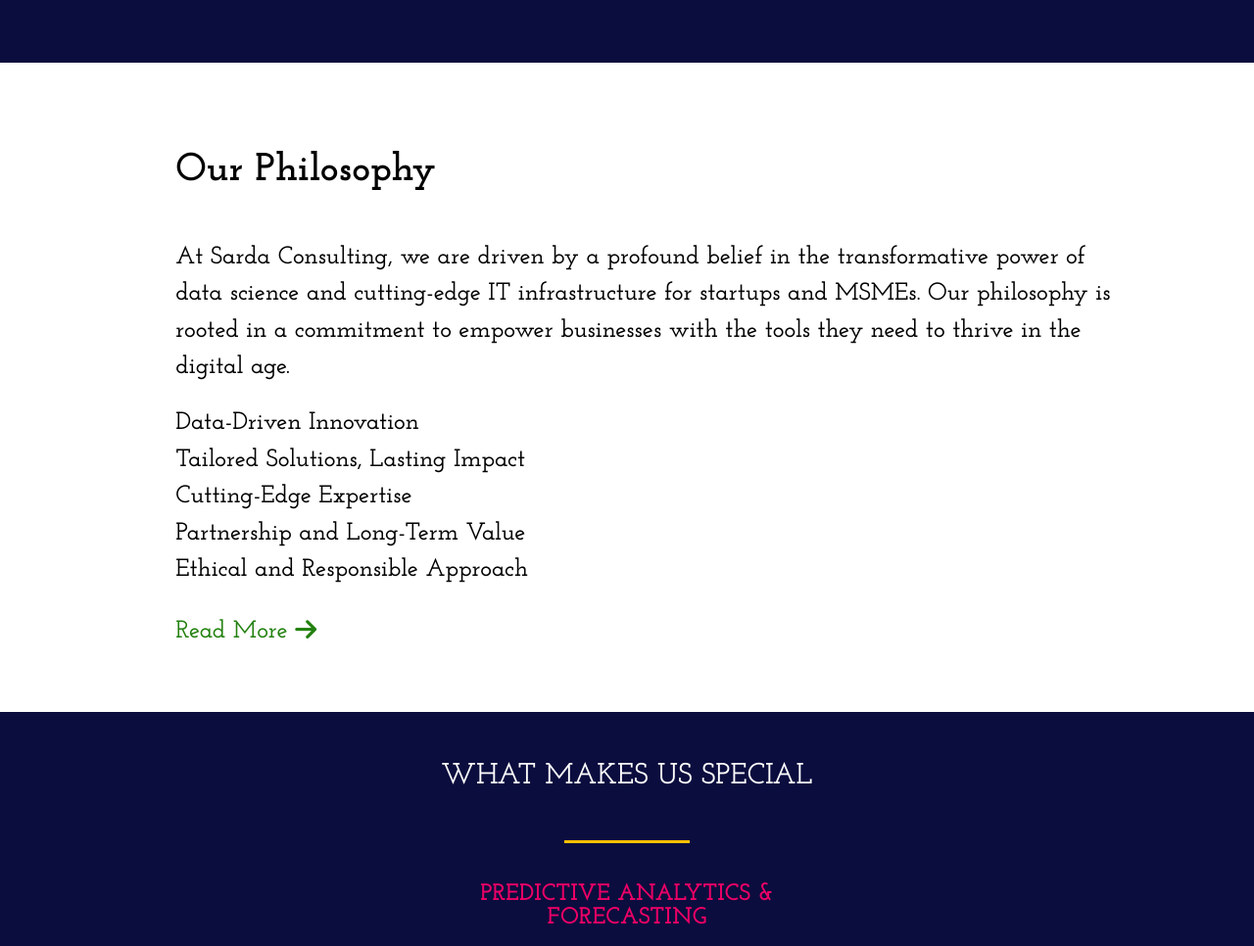
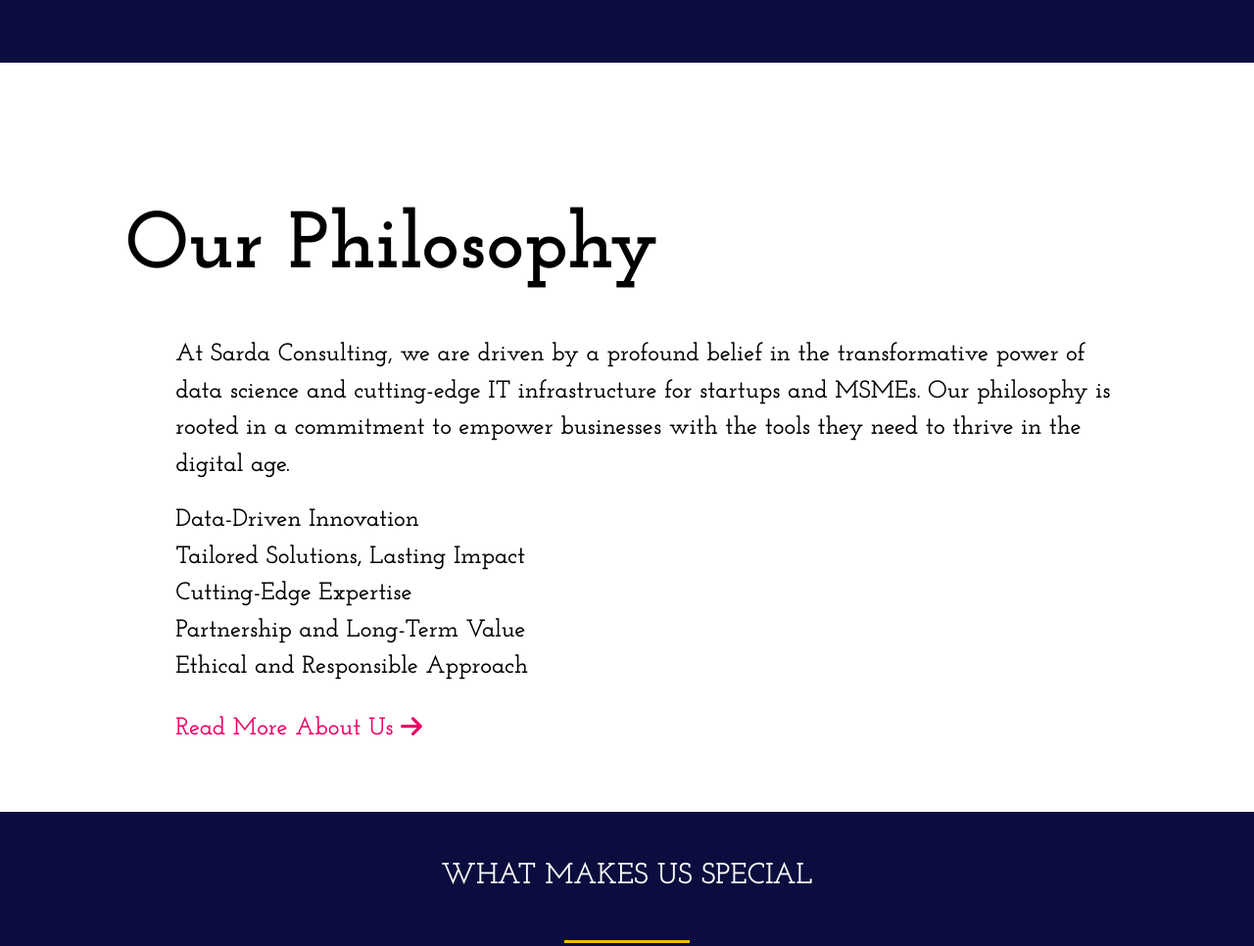
Before and after one commit to aloknagaria/Sarda-New-Website, a plain HTML site: page index.html in a window 1280 px wide. Shown: the part 800-1766 px from the top of the page at 98% size. Drawn offline with Linux system fonts and the light colour scheme.

Commit message:
Comitted

```diff
--- a/SardaLanding.css
+++ b/SardaLanding.css
@@ -46,7 +46,7 @@ nav img {
     content: '';
     width: 0%;
     height: 3px;
-    background: white;
+    background: #ec0066;
     display: block;
     margin: auto;
     transition: 0.5s;
@@ -141,9 +141,9 @@ nav .fa-solid {
 
 .about-section div:first-child {
     font-size: 70px;
-    font-weight: 900;
-    padding-top: 2.5%;
-    margin-left: 5%;
+    display: flex;
+    flex-direction: column;
+    margin-top: 1.2em;
 }
 
 .about-section div:nth-child(2) {
@@ -163,22 +163,28 @@ nav .fa-solid {
     margin-top: 1em;
     /* border: 1px solid black; */
     padding: 0px;
-    width: 6em;
+    width: 10.2em;
     text-decoration: none;
-    color: #21800E;
+    color: #ec0066;
+}
+
+.read-more::after {
+    content: '';
+    width: 0%;
+    height: 3px;
+    background: #ec0066;
+    display: block;
+    margin: auto;
+    transition: 0.5s;
+}
+
+.read-more:hover::after {
+    width: 100%;
 }
 
 .fa-arrow-right {
     position: relative;
     top: 1px;
-}
-
-.read-more:hover {
-    color: #21800E;
-    background-color: black;
-    border-radius: 10px;
-    padding: 5px;
-    transition: 0.5s;
 }
 
 .special-section {
--- a/SardaOtheSection.css
+++ b/SardaOtheSection.css
@@ -39,7 +39,7 @@ nav img {
     content: '';
     width: 0%;
     height: 3px;
-    background: white;
+    background: #ec0066;
     display: block;
     margin: auto;
     transition: 0.5s;
--- a/index.html
+++ b/index.html
@@ -42,7 +42,7 @@
     <!-- About -->
         <div class="about-section">
             <div>
-                <h1>Our Philosophy</h1>
+                <h3>Our Philosophy</h3>
             </div>
             <div class="about-text">
                 <p>At Sarda Consulting, we are driven by a profound belief in the transformative power of data science
@@ -55,7 +55,7 @@
                     <li>Partnership and Long-Term Value</li>
                     <li>Ethical and Responsible Approach</li>
                 </ul>
-                <a href="#" class="read-more">Read More <i class="fa-solid fa-arrow-right"></i></a>
+                <a href="About.html" class="read-more">Read More About Us <i class="fa-solid fa-arrow-right"></i></a>
                 </p>
             </div>
         </div>
```
